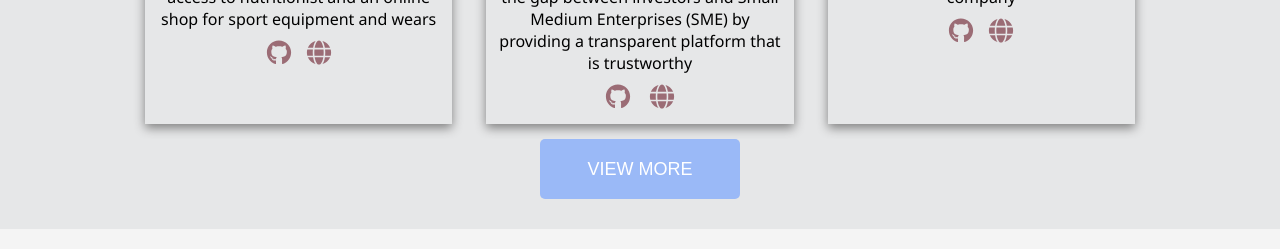
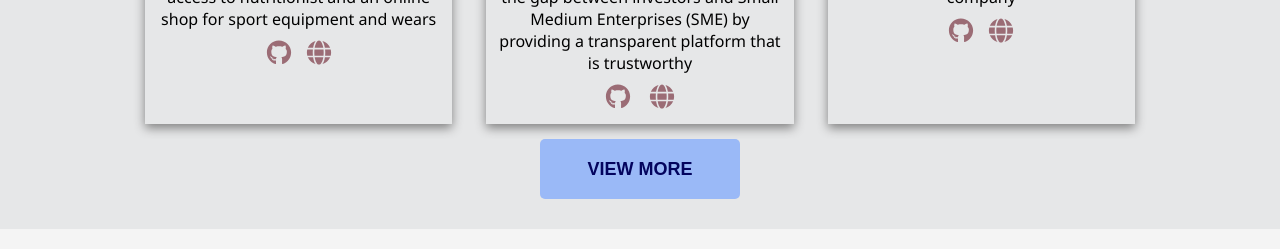
Before and after one commit to elfizzy/folio, a React (Create React App) app: page / in a window 1280 px wide. Shown: the part 1580-1829 px from the top of the page. Built offline with nearby package versions, Linux system fonts and the light colour scheme.

Commit message:
overview update

```diff
--- a/src/App.css
+++ b/src/App.css
@@ -304,11 +304,11 @@ header nav ul li a.active{
   text-align: center;
   font-weight: lighter;
   border-radius: 5px;
-  color: white;
+  color: #03045e;
   cursor: pointer;
   text-transform: uppercase;
   background-color: #9ab9f7;
-  font-weight: lighter;
+  font-weight: bold;
 }
 .section2 p {
   font-size: 40px;
```
Also changed, not shown: 1 other file (tests, documents, lock files or other folders).
